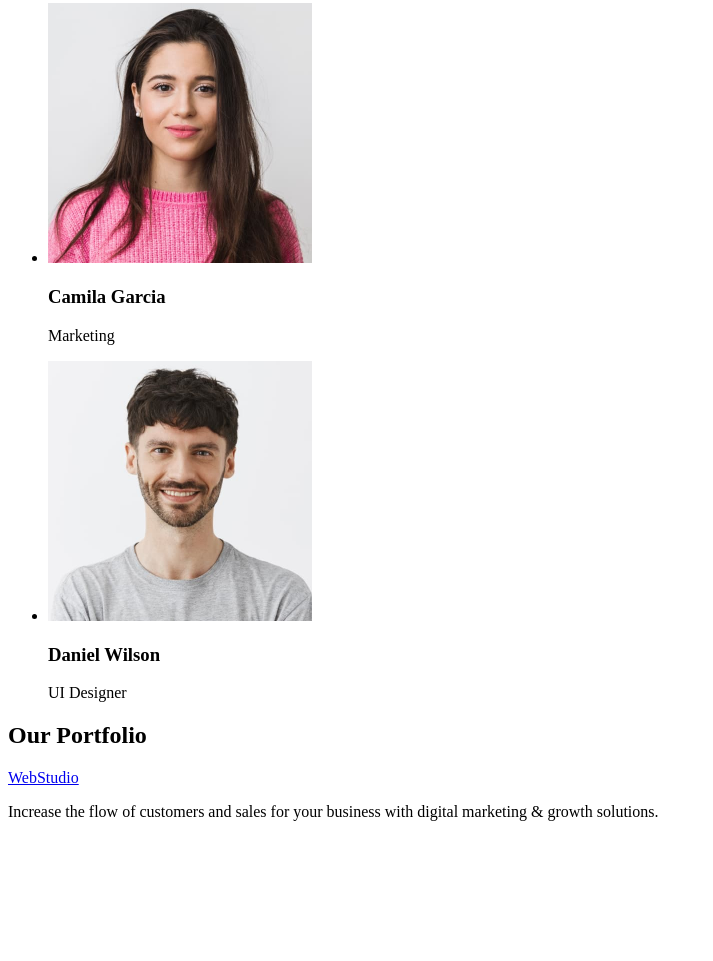
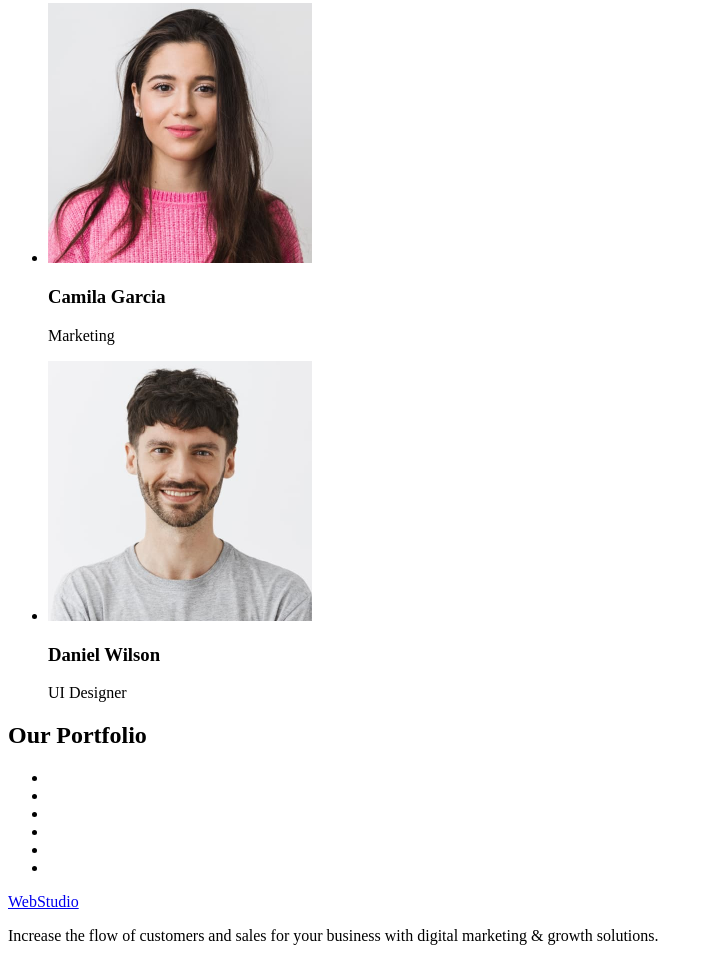
Before and after one commit to Maks-Onyshchenko13051927101261/goit-markup-hw-02, a plain HTML site: page index.html in a window 1280 px wide. Shown: the part 1372-2333 px from the top of the page, without its empty margins (0-713 px from the left). Before the commit the page ends 2209 px from the top, so only its background shows below. Drawn offline with Linux system fonts and the light colour scheme.

Commit message:
add index file

```diff
--- a/index.html
+++ b/index.html
@@ -14,7 +14,7 @@
             <a href="./index.html">WebStudio</a>
             <ul>
                 <li><a href="#FOOTER">Studio</a></li>
-                <li><a href="#TEAM">Portfolio</a></li>
+                <li><a href="#Our Portfolio">Portfolio</a></li>
                 <li><a href="#CONTACTS">Contacts</a></li>
             </ul>
         </nav>
@@ -85,7 +85,17 @@
         </section>
         <!--================Our Portfolio================-->
         <section>
-            <h2>Our Portfolio</h2>
+            <h2 id="Our Portfolio">Our Portfolio</h2>
+            <ul>
+                <li></li>
+                <li></li>
+                <li></li>
+                <li></li>
+                <li></li>
+                <li></li>
+            </ul>
+
+
         </section>
     </main>
     <!--================FOOTER================-->
```
